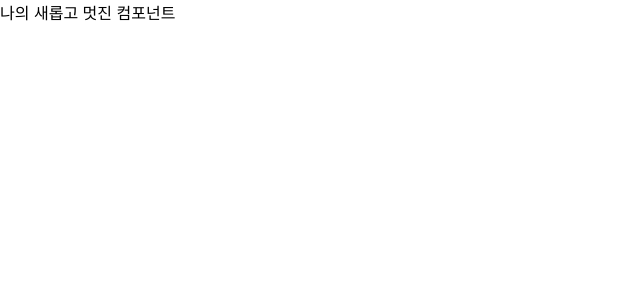
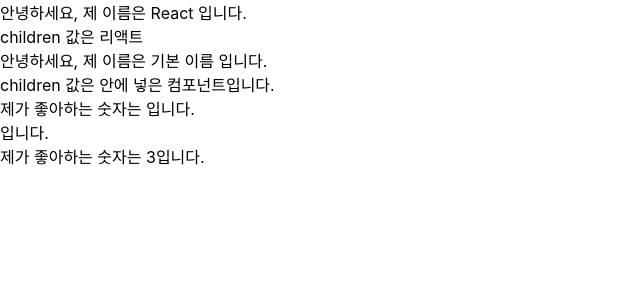
Before and after one commit to tsb-study/react-study, a React (Create React App) app in the folder 03-Component/: page / in a window 1280 px wide. Shown: the top 300 px of the page, without its empty margins (0-640 px from the left). Built offline with nearby package versions, Linux system fonts and the light colour scheme.

Commit message:
3장 props 까지

```diff
--- a/03-Component/src/App.js
+++ b/03-Component/src/App.js
@@ -13,7 +13,10 @@ import MyComponent from "./MyComponent";
 // }
 
 const App = () => {
-  return <MyComponent />;
+  return (
+    <MyComponent name="React" favoriteNumber={3}>
+      리액트<MyComponent>안에 넣은 컴포넌트</MyComponent>
+    </MyComponent>
+  );
 };
-
 export default App;
--- a/03-Component/src/MyComponent.js
+++ b/03-Component/src/MyComponent.js
@@ -1,7 +1,25 @@
 //import React from "react"; // 안써도되네?
+import PropTypes from "prop-types";
 
-const MyComponent = () => {
-  return <div>나의 새롭고 멋진 컴포넌트</div>;
+const MyComponent = ({ name, favoriteNumber, children }) => {
+  return (
+    <div>
+      안녕하세요, 제 이름은 {name} 입니다. <br />
+      children 값은 {children}
+      입니다.
+      <br/>
+      제가 좋아하는 숫자는 {favoriteNumber}입니다.
+    </div>
+  );
+};
+
+MyComponent.defaultProps = {
+  name: "기본 이름",
+};
+
+MyComponent.propTypes = {
+  name: PropTypes.string,
+  favoriteNumber: PropTypes.number.isRequired,
 };
 
 export default MyComponent;
```
Also changed, not shown: 03-Component/src/MyClassComponent.js (added, +38 -0 lines).
